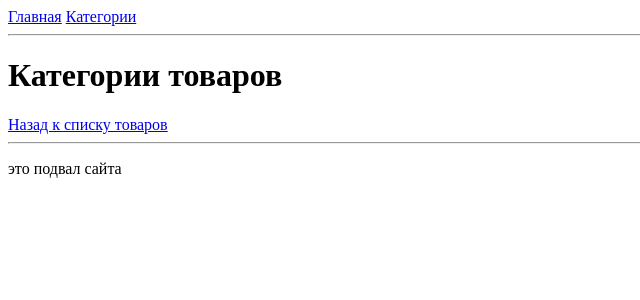
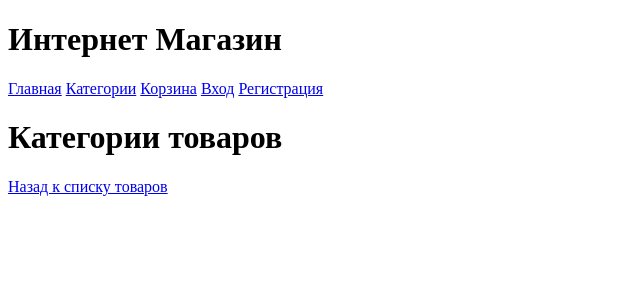
Before and after one commit to Joint-projects-av/project_joint, a Django app: page /categories/ in a window 1280 px wide. Shown: the top 300 px of the page, without its empty margins (0-640 px from the left). Run offline with Django 4.2, Linux system fonts and the light colour scheme.

Commit message:
fix: Изменил основной шаблон

```diff
--- a/joint_project/shop/templates/shop/base.html
+++ b/joint_project/shop/templates/shop/base.html
@@ -1,31 +1,26 @@
-{% load static %}
 <!DOCTYPE html>
-<html lang="en">
+<html>
 <head>
-    <meta charset="UTF-8">
-    <title>{{ title }}</title>
-
-    <link rel="stylesheet" href="{% static 'css/style.css' %}">
+    <title>{% block title %}Интернет Магазин{% endblock %}</title>
 </head>
 <body>
-
-<nav>
-    <div>
-        <a href="{% url 'index' %}">Главная</a>
-        <a href="{% url 'category' %}">Категории</a>
-    </div>
-</nav>
-<hr>
-
-    {% block content %}
-        <p>Это страница с base.html</p>
-    {% endblock %}
-
-<footer>
-    <hr>
-    <p>это подвал сайта</p>
-</footer>
-
-<script src="{% static 'js/main.js' %}"></script>
+    <header>
+        <h1>Интернет Магазин</h1>
+        <nav>
+            <a href="{% url 'index' %}">Главная</a>
+            <a href="{% url 'categories' %}">Категории</a>
+            <a href="{% url 'cart' %}">Корзина</a>
+            {% if user.is_authenticated %}
+                <a href="{% url 'order_history' %}">Заказы</a>
+                <a href="{% url 'logout' %}">Выход</a>
+            {% else %}
+                <a href="{% url 'login' %}">Вход</a>
+                <a href="{% url 'register' %}">Регистрация</a>
+            {% endif %}
+        </nav>
+    </header>
+    <main>
+        {% block content %}{% endblock %}
+    </main>
 </body>
 </html>
```
